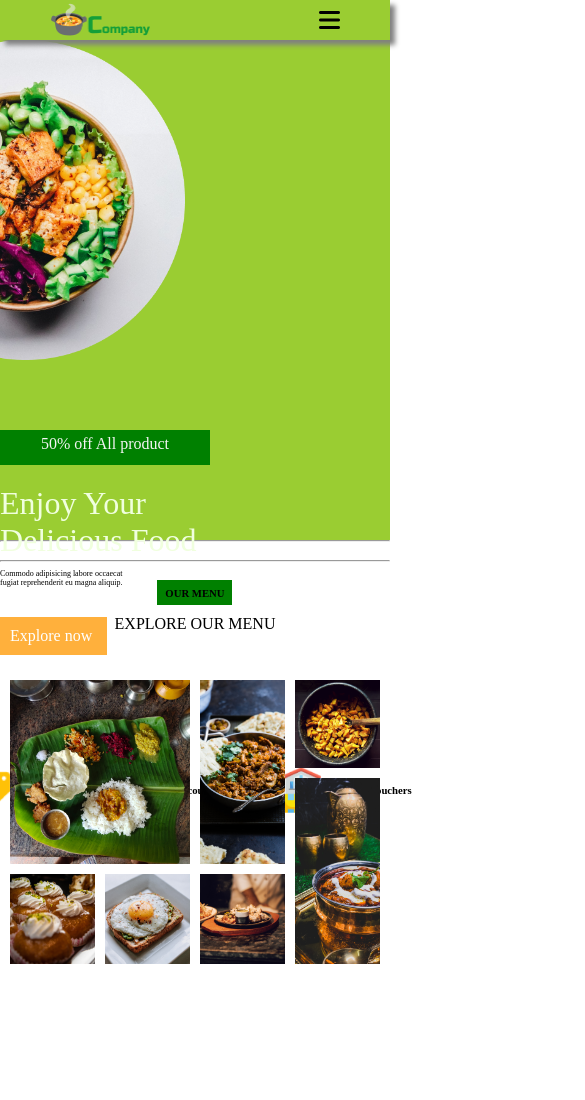
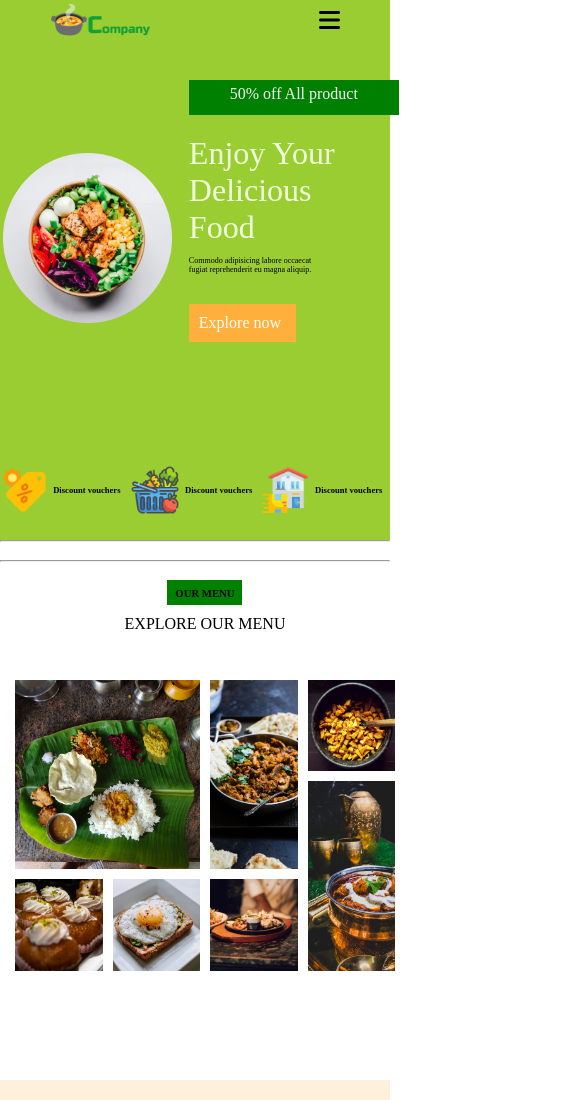
Before and after one commit to Tah56/projects, a plain HTML site: page Resturant/index.html in a window 390 px wide. Shown: the top 1100 px of the page, 585 px wide, since content can reach past the window. Drawn offline with Linux system fonts and the light colour scheme.

Commit message:
update style.css

```diff
--- a/Resturant/style.css
+++ b/Resturant/style.css
@@ -14,9 +14,6 @@ nav{
    display: flex;
    align-items: center;
    justify-content: space-between;
-   position: sticky;
-   top: 0px;
-   box-shadow: 5px 5px 5px grey;
    background: yellowgreen;
 }
 
@@ -130,7 +127,7 @@ i{
 }
 
 aside{
-  min-height: 1000px;
+  min-height: 500px;
    width: 100%;
    display: flex;
    flex-direction: column;
@@ -222,3 +219,43 @@ footer{
    display: flex;
    justify-content: space-evenly;
 }
+
+
+@media (max-width: 600px){
+   .hero{
+      display: flex;
+      justify-content: space-evenly;
+   }
+   .imge-2{
+      height: 170px;
+      width: 170px;
+   }
+   .sec-1{
+      width: 175px;
+      height: 175px;
+      align-self: center;
+
+   }
+   .sec-2{
+      height: 400px;
+      width: 100px;
+   }
+   aside{
+      height: 500px;
+      width: 400px;
+      margin: 0 5px 0 5px;
+   }
+   .txt-2{
+      width: 130px;
+      font-size: 0.8rem;
+   }
+   footer{
+      flex-direction: column;
+      text-align: center;
+   }
+   .icon-box{
+      display: flex;
+      justify-content: center;
+      align-items: center;
+   }
+}
```
